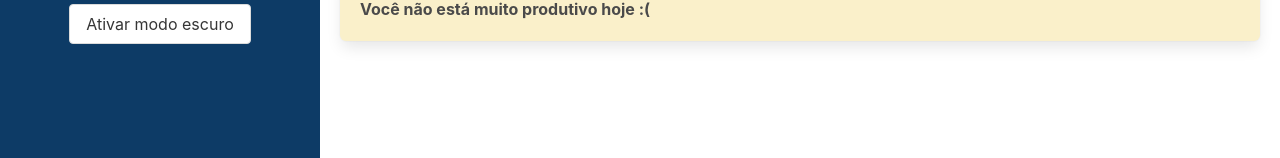
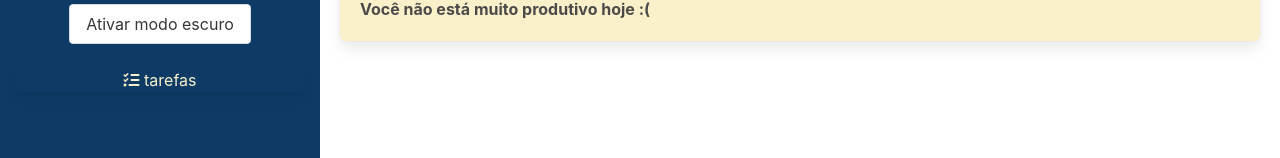
Before and after one commit to deleit/alura-tracker, a Vue app: page / in a window 1280 px wide. Shown: the part 147-305 px from the top of the page. Built offline with nearby package versions, Linux system fonts and the light colour scheme.

Commit message:
Adição de vue-router

```diff
--- a/package.json
+++ b/package.json
@@ -9,7 +9,8 @@
   },
   "dependencies": {
     "core-js": "^3.8.3",
-    "vue": "^3.2.13"
+    "vue": "^3.2.13",
+    "vue-router": "^4.1.6"
   },
   "devDependencies": {
     "@fortawesome/fontawesome-free": "^6.2.0",
--- a/src/App.vue
+++ b/src/App.vue
@@ -4,48 +4,26 @@
       <BarraLateral @aoTemaAlterado="trocarTema" />
     </div>
     <div class="column is-three-quarter conteudo">
-      <Formulario @aoSalvarTarefa="salvarTarefa" />
-      <div class="lista">
-        <Tarefa v-for="(tarefa, index) in tarefas" :key="index" :tarefa="tarefa" />
-        <Box v-if="listaEstaVazia">
-          Você não está muito produtivo hoje :(
-        </Box>
-      </div>
+      <RouterView />
     </div>
   </main>
 </template>
 
 <script lang="ts">
 import { defineComponent } from 'vue';
-import ITarefa from './interfaces/ITarefa';
 import BarraLateral from './components/BarraLateral.vue';
-import Formulario from './components/Formulario.vue';
-import Tarefa from './components/Tarefa.vue';
-import Box from './components/Box.vue';
 
 export default defineComponent({
   name: 'App',
   components: {
     BarraLateral,
-    Formulario,
-    Tarefa,
-    Box
   },
   data () {
     return {
-      tarefas: [] as ITarefa[],
       modoEscuroAtivo: false,
     }
   },
-  computed: {
-    listaEstaVazia () : boolean {
-      return this.tarefas.length === 0
-    }
-  },
   methods: {
-    salvarTarefa (tarefa: ITarefa) {
-      this.tarefas.push(tarefa);
-    },
     trocarTema (modoEscuroAtivo: boolean) {
       this.modoEscuroAtivo = modoEscuroAtivo;
     }
--- a/src/components/BarraLateral.vue
+++ b/src/components/BarraLateral.vue
@@ -6,14 +6,34 @@
         <button class="button" @click="alterarTema">
             {{ textoDoBotao }}
         </button>
+        <nav class="panel mt-5">
+            <ul>
+                <li>
+                    <RouterLink to="/" class="link">
+                        <i class="fas fa-tasks" />
+                        tarefas
+                    </RouterLink>
+                </li>
+                <!-- <li>
+                    <RouterLink to="/projetos" class="link">
+                        <i class="fas fa-project-diagram" />
+                        projetos
+                    </RouterLink>
+                </li> -->
+            </ul>
+        </nav>
     </header>
 </template>
 
 <script lang="ts">
 import { defineComponent } from 'vue';
+import { RouterLink } from 'vue-router';
 
 export default defineComponent({
     name: 'BarraLateral',
+    components: {
+        RouterLink,
+    },
     emits: ['aoTemaAlterado'],
     data () {
         return {
@@ -46,10 +66,27 @@
         height: 100vh;
         text-align: center;
     }
+
     @media only screen and (max-width: 768px) {
         header {
             padding: 2.5rem;
             height: auto;
         }
     }
+
+    .panel li {
+        margin: 8px 0;
+    }
+
+    .link {
+        color: #fff;
+    }
+
+    .link:hover {
+        color: #FAF0CA;
+    }
+
+    .link.router-link-active {
+        color: #FAF0CA;
+    }
 </style>
--- a/src/main.ts
+++ b/src/main.ts
@@ -2,5 +2,8 @@
 import App from './App.vue'
 
 import '@fortawesome/fontawesome-free/css/all.css'
+import roteador from './roteador'
 
-createApp(App).mount('#app')
+createApp(App)
+    .use(roteador)
+    .mount('#app')
--- /dev/null
+++ b/src/roteador/index.ts
@@ -0,0 +1,17 @@
+import { createRouter, createWebHashHistory, RouteRecordRaw } from "vue-router";
+import Tarefas from '../views/Tarefas.vue';
+
+const rotas : RouteRecordRaw[] = [
+    {
+        path: '/',
+        name: 'Tarefas',
+        component: Tarefas
+    },
+];
+
+const roteador = createRouter({
+    history: createWebHashHistory(),
+    routes: rotas
+});
+
+export default roteador;
--- /dev/null
+++ b/src/views/Tarefas.vue
@@ -0,0 +1,41 @@
+<template>
+    <Formulario @aoSalvarTarefa="salvarTarefa" />
+    <div class="lista">
+        <Tarefa v-for="(tarefa, index) in tarefas" :key="index" :tarefa="tarefa" />
+        <Box v-if="listaEstaVazia">
+            Você não está muito produtivo hoje :(
+        </Box>
+    </div>
+</template>
+
+<script lang="ts">
+import { defineComponent } from 'vue';
+import ITarefa from '../interfaces/ITarefa';
+import Formulario from '../components/Formulario.vue';
+import Tarefa from '../components/Tarefa.vue';
+import Box from '../components/Box.vue';
+
+export default defineComponent({
+    name: 'Tarefas',
+    components: {
+        Formulario,
+        Tarefa,
+        Box
+    },
+    data() {
+        return {
+            tarefas: [] as ITarefa[],
+        }
+    },
+    computed: {
+        listaEstaVazia(): boolean {
+            return this.tarefas.length === 0
+        }
+    },
+    methods: {
+        salvarTarefa(tarefa: ITarefa) {
+            this.tarefas.push(tarefa);
+        },
+    }
+});
+</script>
```
Also changed, not shown: 1 other file (tests, documents, lock files or other folders).
